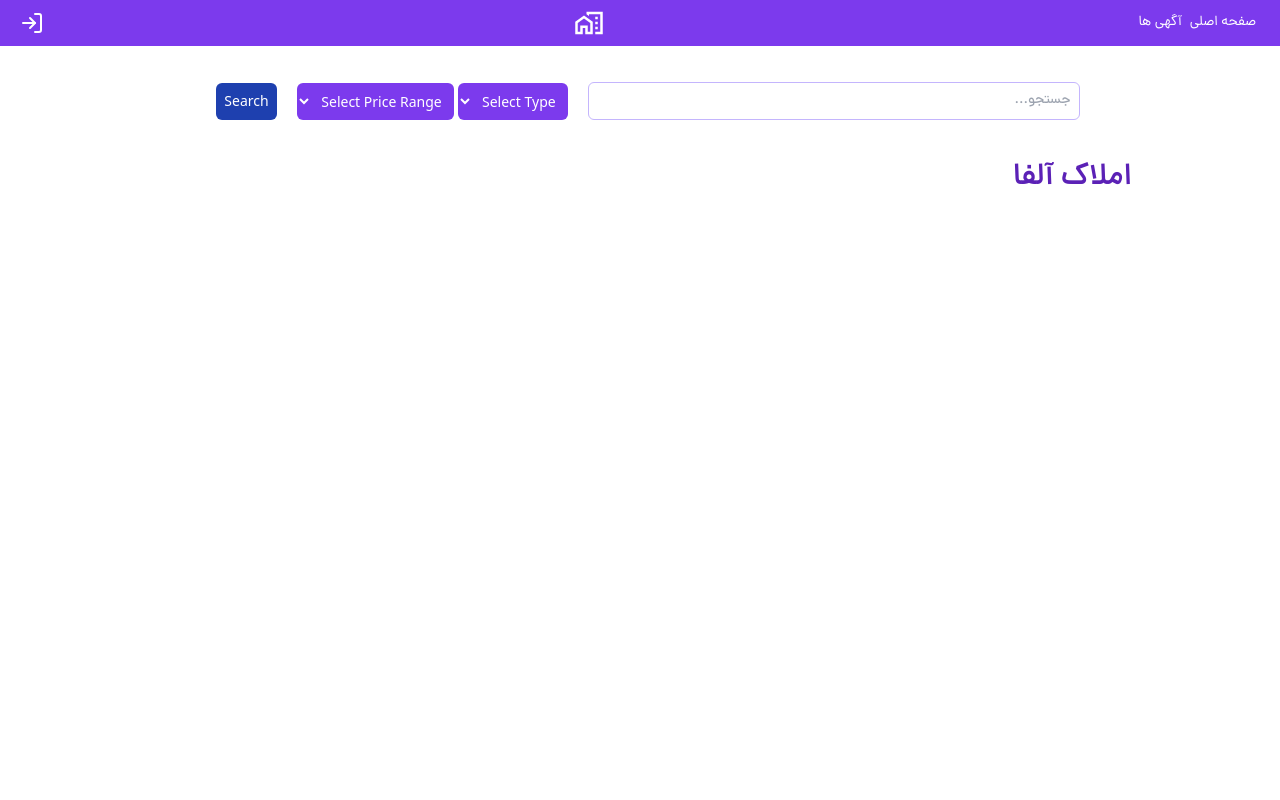
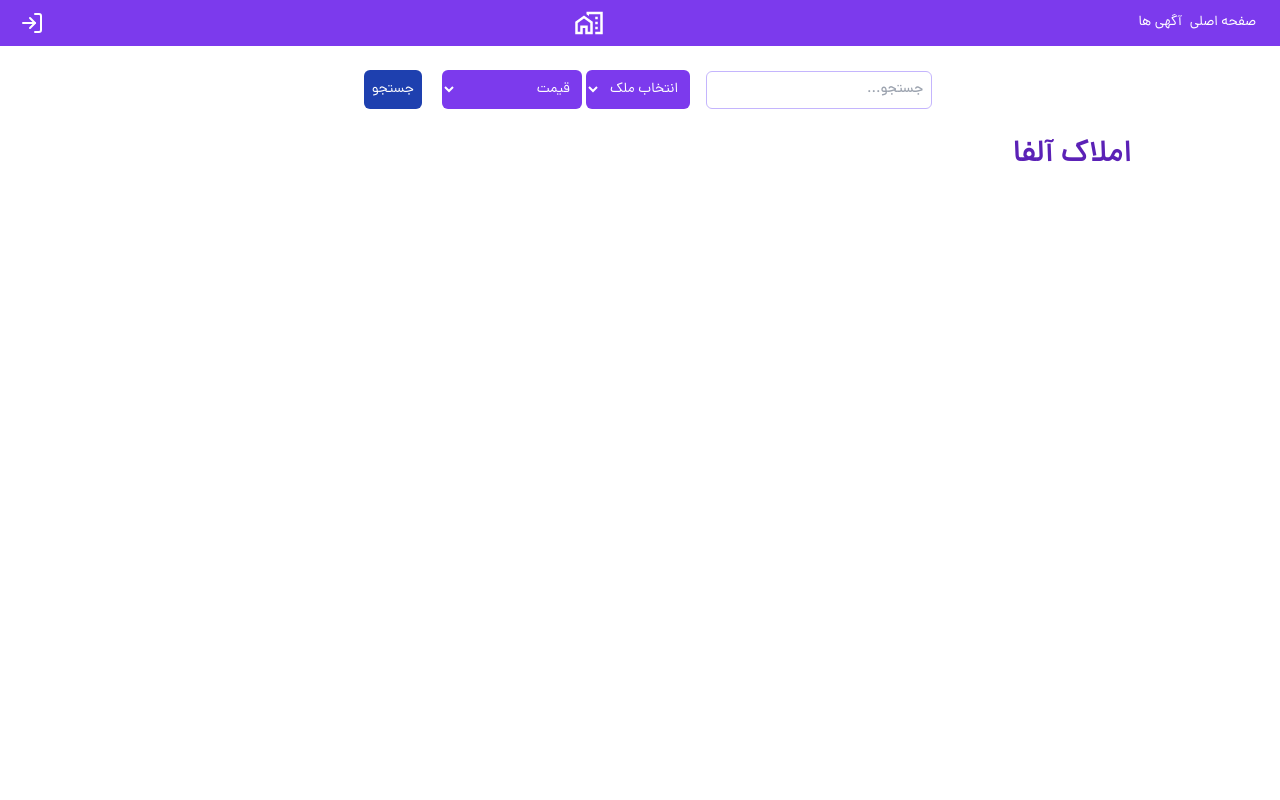
Before and after one commit to hasanashrafi/realstate-next, a Next.js app: page / in a window 1280 px wide. Shown: the top 800 px of the page. Built offline with nearby package versions, Linux system fonts and the light colour scheme; no server answers.

Commit message:
edit styles

```diff
--- a/src/app/page.js
+++ b/src/app/page.js
@@ -7,28 +7,30 @@ export default function Home() {
   return (
     <main className="flex min-h-screen flex-col mx-auto w-full p-4">
       <div className="max-w-5xl rounded-md mx-auto h-screen w-full  font-mono text-sm ">
-        <div className="flex gap-x-5 justify-center  items-center p-5   bg-white ">
+
+       <div className="flex font-Dana flex-wrap w-[90%] mx-auto gap-x-4 justify-center  items-center p-2   ">
           <input
             type="text"
             placeholder="جستجو..."
-            className="w-1/2 font-DanaMedium p-2 border border-violet-300 focus:border-violet-600 rounded-md outline-none"
+            className="w-1/4 font-DanaMedium p-2 border border-violet-300 focus:border-violet-600 rounded-md outline-none"
           />
-          <div className="flex space-x-4 gap-x-1 ">
+          <div className="flex flex-wrap justify-center space-x-4 gap-x-1 ">
             <select className="p-2 outline-none  bg-violet-600 text-white rounded-md cursor-pointer">
-              <option value="" className='rounded-md bg-violet-900'>Select Type</option>
-              <option value="house" className='rounded-md bg-violet-900'>House</option>
-              <option value="apartment" className='rounded-md bg-violet-900'>Apartment</option>
-              <option value="land" className='rounded-md bg-violet-900'>Land</option>
+              <option value="" className='rounded-md bg-violet-900'>انتخاب ملک</option>
+              <option value="house" className='rounded-md bg-violet-900'>خانه</option>
+              <option value="apartment" className='rounded-md bg-violet-900'>آپارتمان</option>
+              <option value="land" className='rounded-md bg-violet-900'>ویلا</option>
             </select>
             <select className="p-2 outline-none bg-violet-600 text-white rounded-md cursor-pointer">
-              <option value="" className='rounded-md bg-violet-900'>Select Price Range</option>
+              <option value="" className='rounded-md bg-violet-900'>قیمت</option>
               <option value="0-100000" className='rounded-md bg-violet-900'>0 - 100,000</option>
               <option value="100000-300000" className='rounded-md bg-violet-900'>100,000 - 300,000</option>
               <option value="300000-500000" className='rounded-md bg-violet-900'>300,000 - 500,000</option>
             </select>
-            <button className="bg-blue-800 text-white p-2 rounded-md hover:bg-blue-600">Search</button>
+            <button className="bg-blue-800 text-white p-2 rounded-md hover:bg-blue-600">جستجو</button>
           </div>
         </div>
+
         <p className="font-DanaDemiBold text-3xl text-violet-800 p-5">املاک آلفا</p>
 
       </div>
```
